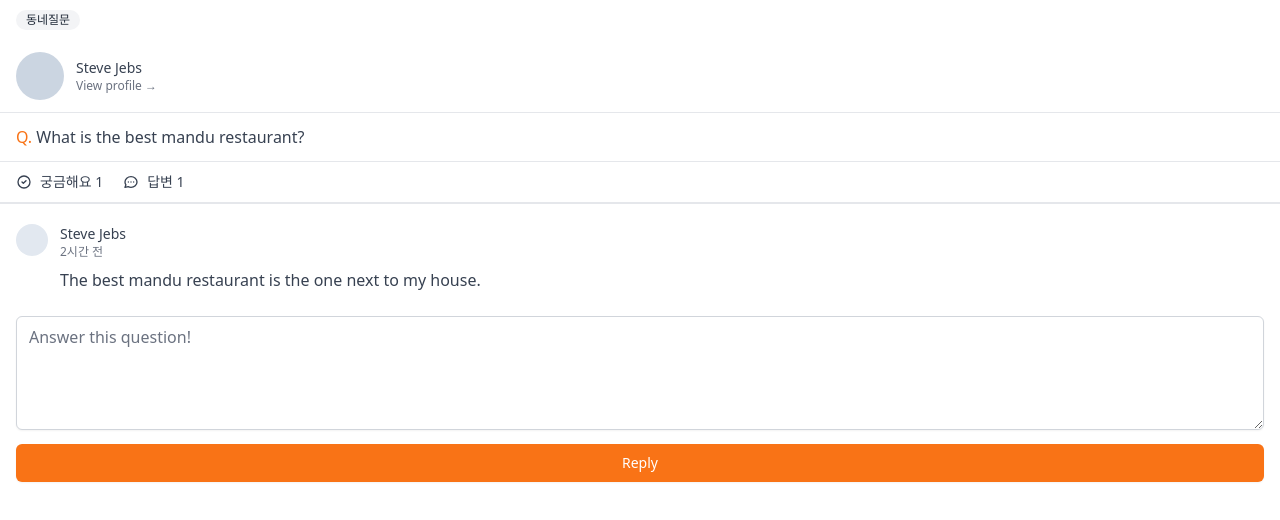
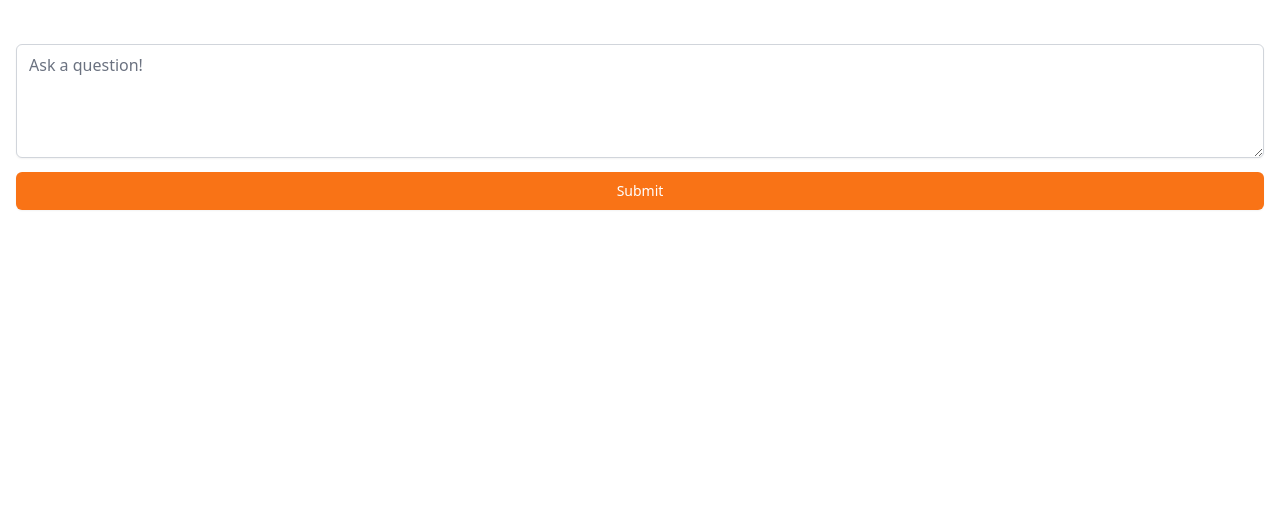
Before and after one commit to yeonjijeon/React-nomad_carrot_market_app, a Next.js app: page /community/write in a window 1280 px wide. Shown: the top 520 px of the page. Built offline with nearby package versions, Linux system fonts and the light colour scheme.

Commit message:
Write Page

```diff
--- /dev/null
+++ b/pages/community/write.tsx
@@ -0,0 +1,22 @@
+import type { NextPage } from 'next'
+
+const Write: NextPage = () => {
+  return (
+    <form className="px-4 py-10">
+      <textarea
+        className="mt-1 shadow-sm w-full focus:ring-orange-500 rounded-md border-gray-300
+          focus:border-orange-500"
+        rows={4}
+        placeholder="Ask a question!"
+      />
+      <button
+        className="mt-2 w-full bg-orange-500 hover:bg-orange-600 text-white py-2 px-4 border border-transparent rounded-md shadow-sm text-sm font-medium
+          focus:ring-offset-2 focus:ring-orange-600 focus:outline-none"
+      >
+        Submit
+      </button>
+    </form>
+  )
+}
+
+export default Write
```
